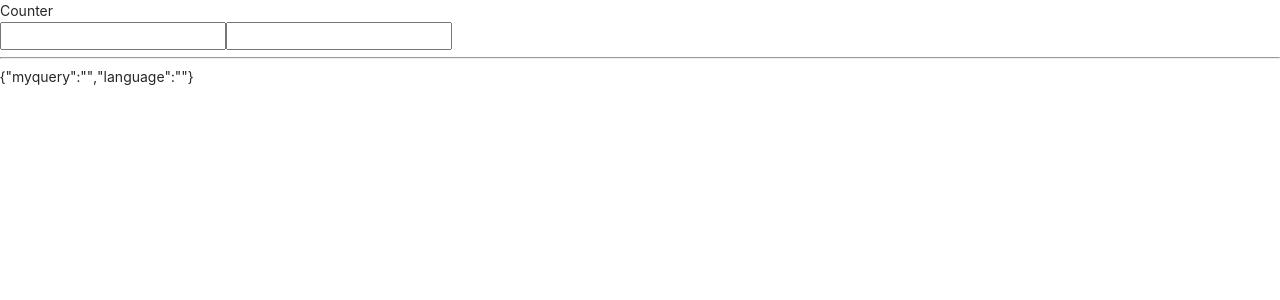
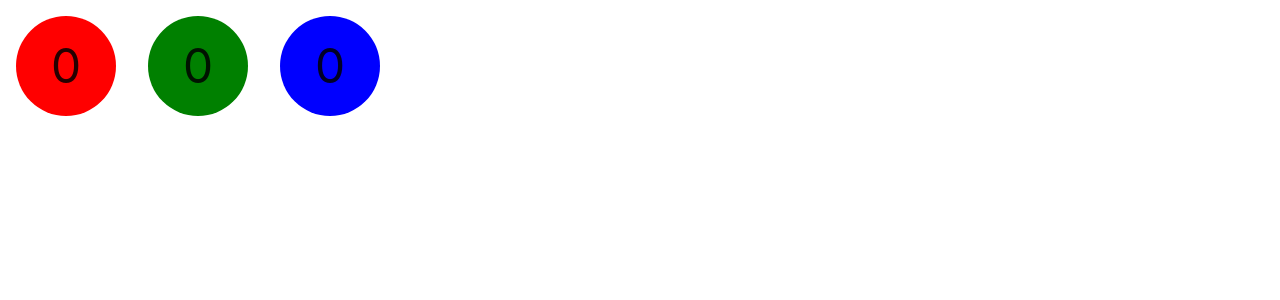
Before and after one commit to uk1996/React_Basic, a React (Create React App) app in the folder frontend/: page / in a window 1280 px wide. Shown: the top 300 px of the page. Built offline with nearby package versions, Linux system fonts and the light colour scheme.

Commit message:
클릭 카운터 컴포넌트 만들기

```diff
--- a/frontend/src/App.js
+++ b/frontend/src/App.js
@@ -3,23 +3,12 @@ import './App.css';
 import Counter from './Counter';
 
 class App extends React.Component {
-  state = { myquery: '', language: '' };
-
-  onChange = (e) => {
-    const { name, value } = e.target;
-    this.setState({
-      [name]: value,
-    });
-  };
-
   render() {
     return (
       <div>
-        <Counter onClick={() => console.log('clicked')} />
-        <input name="myquery" onChange={this.onChange} />
-        <input name="language" onChange={this.onChange} />
-        <hr />
-        {JSON.stringify(this.state)}
+        <Counter />
+        <Counter color="green" />
+        <Counter color="blue" />
       </div>
     );
   }
--- a/frontend/src/Counter.js
+++ b/frontend/src/Counter.js
@@ -2,14 +2,56 @@ import React from 'react';
 import PropTypes from 'prop-types';
 
 class Counter extends React.Component {
-  static propTypes = {
-    onClick: PropTypes.func,
+  static defaultProps = {
+    color: 'red',
   };
-  state = {};
+
+  static propTyeps = {
+    color: PropTypes.string,
+  };
+
+  state = {
+    color: this.props.color,
+    value: 0,
+  };
+
+  onClick = () => {
+    this.setState((prevState) => {
+      return { value: prevState.value + 1 };
+    });
+  };
+
+  onContextMenu = (e) => {
+    e.preventDefault();
+    this.setState((prevState) => {
+      return { value: prevState.value >= 1 ? prevState.value - 1 : 0 };
+    });
+  };
 
   render() {
-    return <div onClick={this.props.onClick}>Counter</div>;
+    const { color, value } = this.state;
+    return (
+      <div
+        onClick={this.onClick}
+        onContextMenu={this.onContextMenu}
+        style={{ ...style, backgroundColor: color }}
+      >
+        {value}
+      </div>
+    );
   }
 }
 
+const style = {
+  width: '100px',
+  height: '100px',
+  display: 'inline-block',
+  borderRadius: '50px',
+  textAlign: 'center',
+  lineHeight: '100px',
+  userSelect: 'none',
+  fontSize: '3rem',
+  margin: '1rem',
+};
+
 export default Counter;
```
